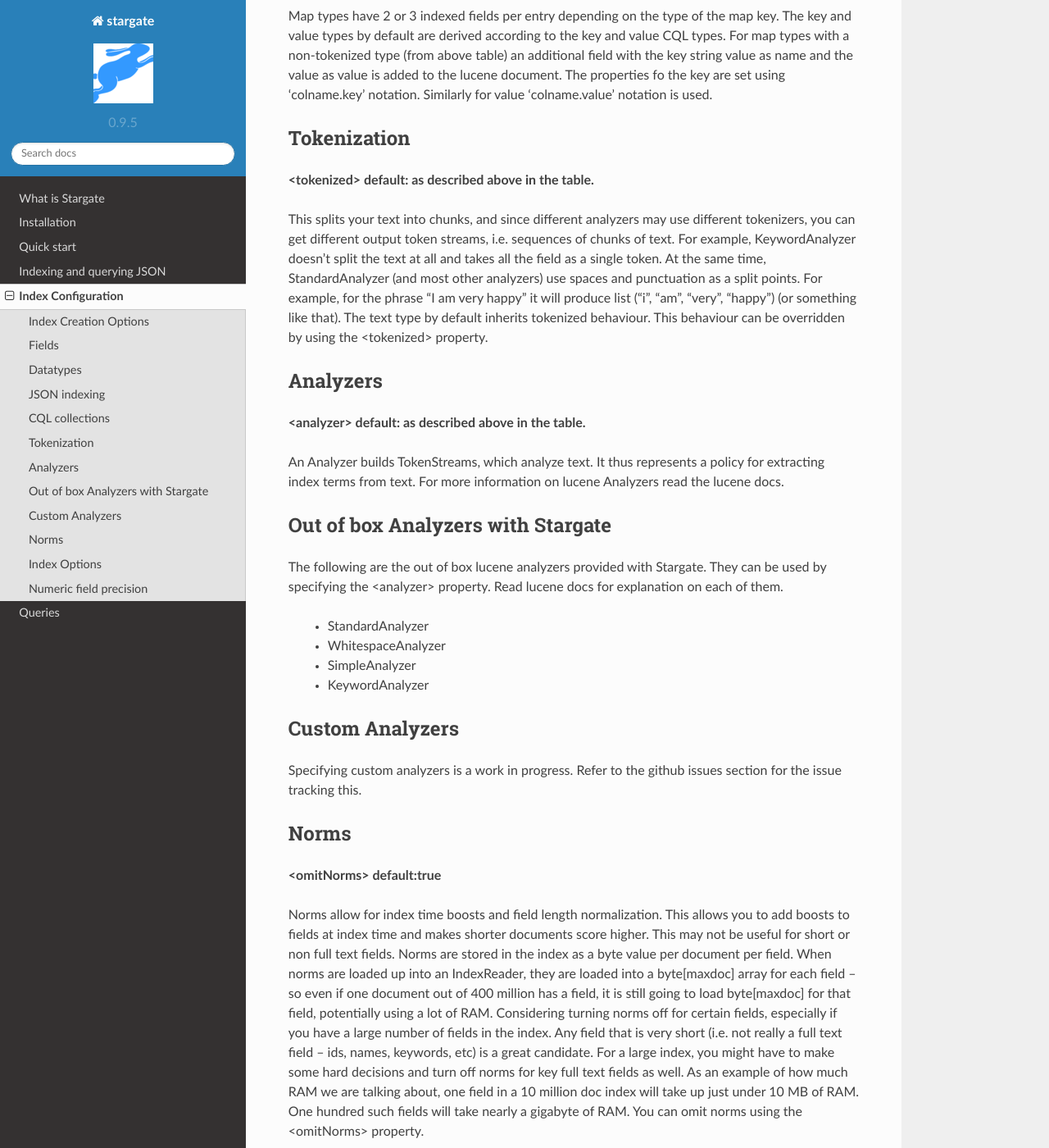
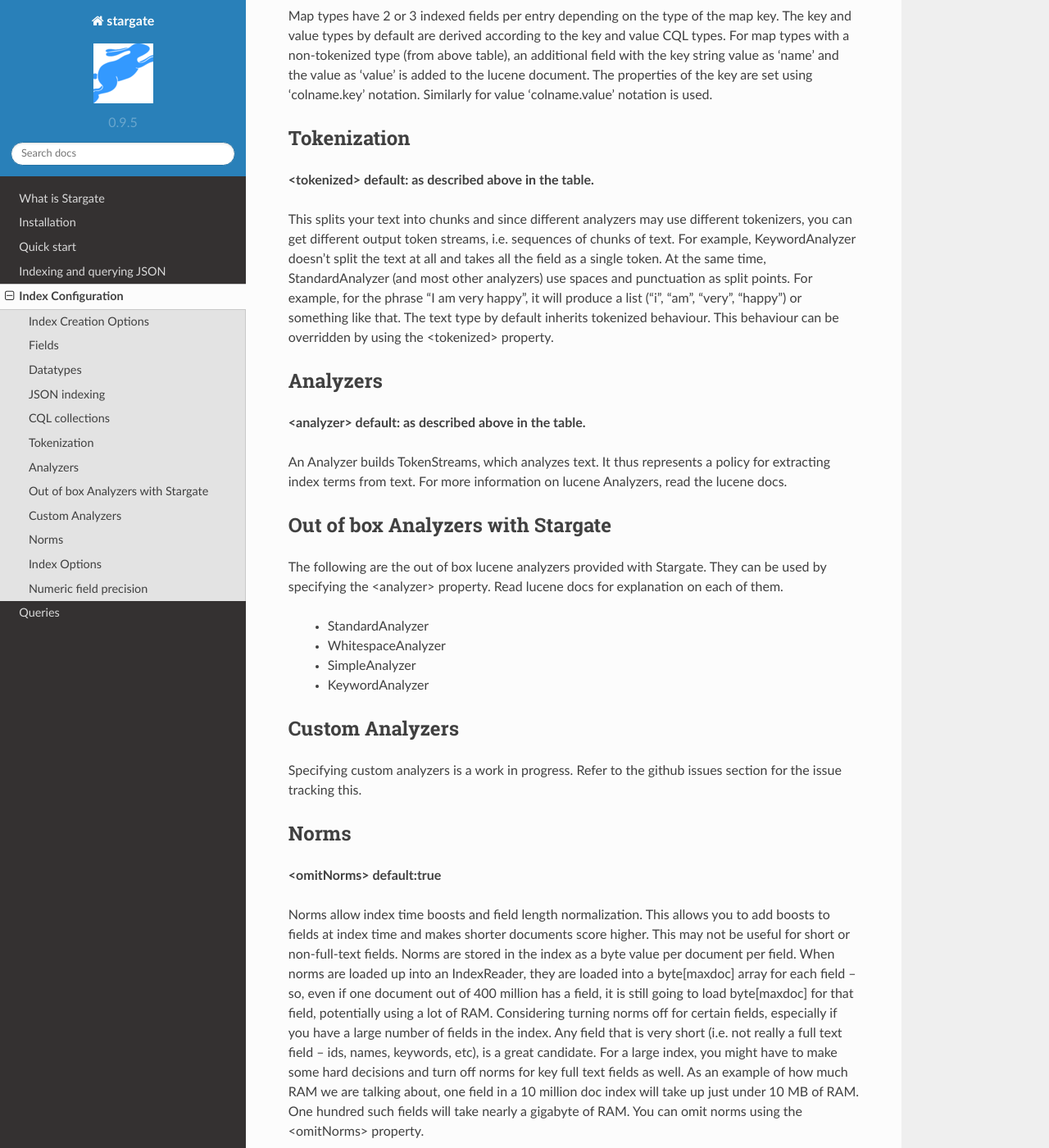
Before and after one commit to tuplejump/stargate-core, a Sphinx documentation site: the page built from docs/source/indexoptions.rst, in a window 1280 px wide and 1400 px high, scrolled down 1966 px. Shown: the whole window at 82% size. Built offline with Sphinx 7.4.7 and the Read the Docs theme 2.0.0, drawn with Linux system fonts in a browser that asks for light colours; some of the changed text lies outside the part shown.

Commit message:
Update indexoptions.rst

```diff
--- a/docs/source/indexoptions.rst
+++ b/docs/source/indexoptions.rst
@@ -38,7 +38,7 @@ Here are the various properties ::
 
 Fields
 ^^^^^^
-The fields property is used to specify properties for data types with nesting i.e object (used to index JSON) and map (used to index CQL maps)
+The fields property is used to specify properties for data types with nesting i.e, object (used to index JSON) and map (used to index CQL maps).
 
 Datatypes
 ^^^^^^^^^^
@@ -63,25 +63,25 @@ Data type 				Behavior 											CQL Type
 
 JSON indexing
 ^^^^^^^^^^^^^
-A data type of 'object' indicates that the CQL column(of type text) will contain a JSON. Each field in JSON will be indexed and queried separately. Nested field properties may be specified using 'parentname.childname' notation. For more details on using this refer to the JSON indexing and querying section.
+A data type of 'object' indicates that the CQL column(of type text) will contain a JSON. Each field in JSON will be indexed and queried separately. Nested field properties may be specified using 'parentname.childname' notation. For more details on using this, refer to the JSON indexing and querying section.
 
 CQL collections
 ^^^^^^^^^^^^^^^
-A CQL set and list data type by default use the same type as that derived from the type of the element of the collection. Specifying properties for sets and list is therefore done in the same way as regular fields.
+A CQL set and list data types by default, use the same type as that derived from the type of the element of the collection. Specifying properties for sets and list is therefore done in the same way as regular fields.
 
-Map types have 2 or 3 indexed fields per entry depending on the type of the map key. The key and value types by default are derived according to the key and value CQL types. For map types with a non-tokenized type (from above table) an additional field with the key string value as name and the value as value is added to the lucene document. The properties fo the key are set using 'colname.key' notation. Similarly for value 'colname.value' notation is used.
+Map types have 2 or 3 indexed fields per entry depending on the type of the map key. The key and value types by default are derived according to the key and value CQL types. For map types with a non-tokenized type (from above table), an additional field with the key string value as 'name' and the value as 'value' is added to the lucene document. The properties of the key are set using 'colname.key' notation. Similarly for value 'colname.value' notation is used.
 
 Tokenization
 ^^^^^^^^^^^^^
 **<tokenized> default: as described above in the table.**
 
-This splits your text into chunks, and since different analyzers may use different tokenizers, you can get different output token streams, i.e. sequences of chunks of text. For example, KeywordAnalyzer doesn't split the text at all and takes all the field as a single token. At the same time, StandardAnalyzer (and most other analyzers) use spaces and punctuation as a split points. For example, for the phrase "I am very happy" it will produce list ("i", "am", "very", "happy") (or something like that). The text type by default inherits tokenized behaviour. This behaviour can be overridden by using the <tokenized> property.
+This splits your text into chunks and since different analyzers may use different tokenizers, you can get different output token streams, i.e. sequences of chunks of text. For example, KeywordAnalyzer doesn't split the text at all and takes all the field as a single token. At the same time, StandardAnalyzer (and most other analyzers) use spaces and punctuation as  split points. For example, for the phrase "I am very happy", it will produce a list ("i", "am", "very", "happy") or something like that. The text type by default inherits tokenized behaviour. This behaviour can be overridden by using the <tokenized> property.
 
 Analyzers
 ^^^^^^^^^^
 **<analyzer> default: as described above in the table.**
 
-An Analyzer builds TokenStreams, which analyze text. It thus represents a policy for extracting index terms from text. For more information on lucene Analyzers read the lucene docs.
+An Analyzer builds TokenStreams, which analyzes text. It thus represents a policy for extracting index terms from text. For more information on lucene Analyzers, read the lucene docs.
 
 Out of box Analyzers with Stargate
 ^^^^^^^^^^^^^^^^^^^^^^^^^^^^^^^^^^^
@@ -102,13 +102,13 @@ Norms
 ^^^^^^
 **<omitNorms> default:true**
 
-Norms allow for index time boosts and field length normalization. This allows you to add boosts to fields at index time and makes shorter documents score higher. This may not be useful for short or non full text fields. Norms are stored in the index as a byte value per document per field. When norms are loaded up into an IndexReader, they are loaded into a byte[maxdoc] array for each field – so even if one document out of 400 million has a field, it is still going to load byte[maxdoc] for that field, potentially using a lot of RAM. Considering turning norms off for certain fields, especially if you have a large number of fields in the index. Any field that is very short (i.e. not really a full text field – ids, names, keywords, etc) is a great candidate. For a large index, you might have to make some hard decisions and turn off norms for key full text fields as well. As an example of how much RAM we are talking about, one field in a 10 million doc index will take up just under 10 MB of RAM. One hundred such fields will take nearly a gigabyte of RAM. You can omit norms using the <omitNorms> property.
+Norms allow index time boosts and field length normalization. This allows you to add boosts to fields at index time and makes shorter documents score higher. This may not be useful for short or non-full-text fields. Norms are stored in the index as a byte value per document per field. When norms are loaded up into an IndexReader, they are loaded into a byte[maxdoc] array for each field – so, even if one document out of 400 million has a field, it is still going to load byte[maxdoc] for that field, potentially using a lot of RAM. Considering turning norms off for certain fields, especially if you have a large number of fields in the index. Any field that is very short (i.e. not really a full text field – ids, names, keywords, etc), is a great candidate. For a large index, you might have to make some hard decisions and turn off norms for key full text fields as well. As an example of how much RAM we are talking about, one field in a 10 million doc index will take up just under 10 MB of RAM. One hundred such fields will take nearly a gigabyte of RAM. You can omit norms using the <omitNorms> property.
 
 Index Options
 ^^^^^^^^^^^^^
 **<indexOptions> default:DOCS_ONLY**
 
-This controls how much information is stored in the postings lists of the lucene index. For a detailed explanation refer to lucene documentation. The available options are -
+This controls how much information is stored in the postings lists of the lucene index. For a detailed explanation, refer to lucene documentation. The available options are -
 
 ============================================    ===========================================================================
 Option                                              Description
```
Also changed, not shown: other parts of docs/source/indexoptions.rst (+1 -1 lines).
